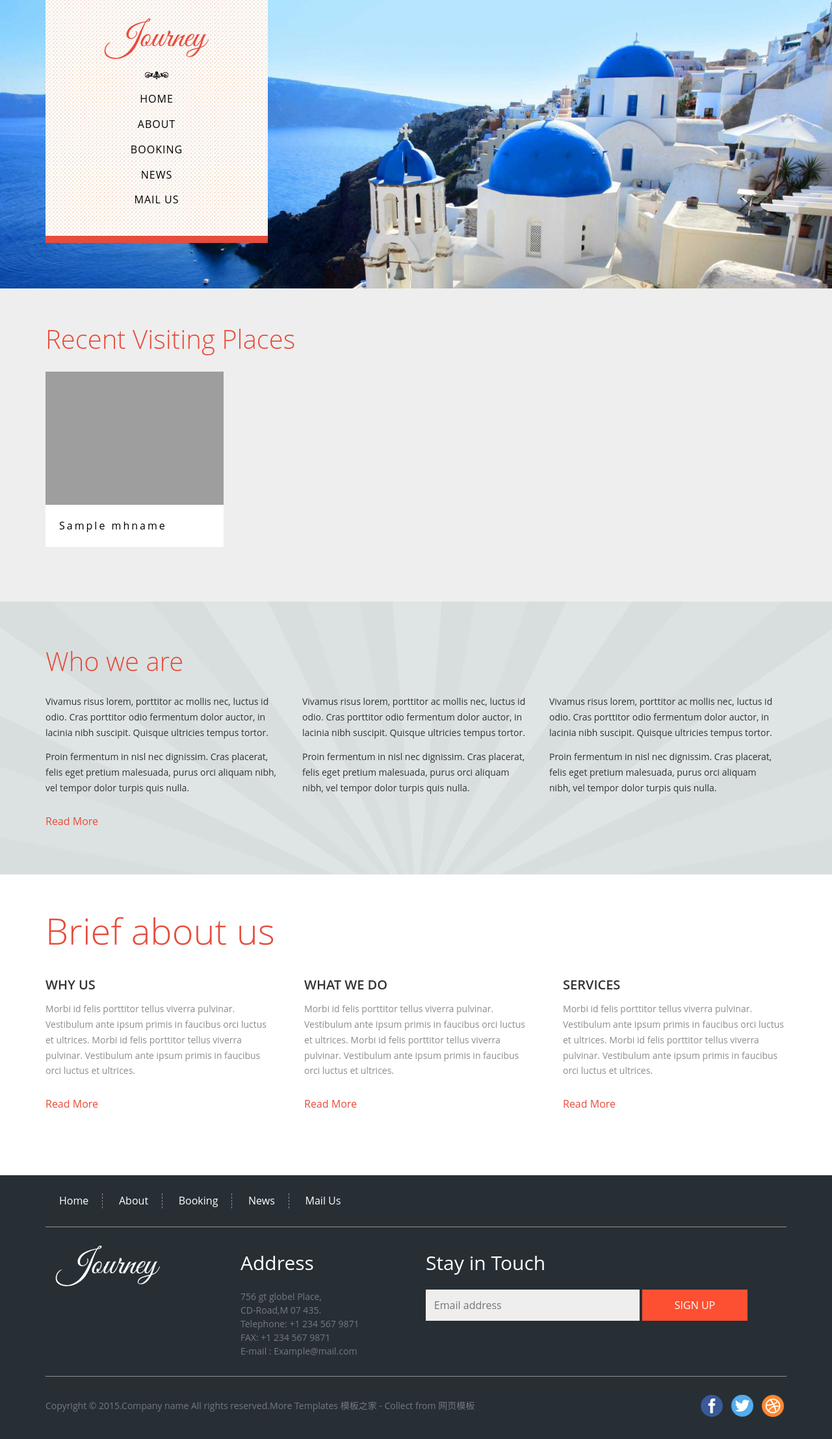
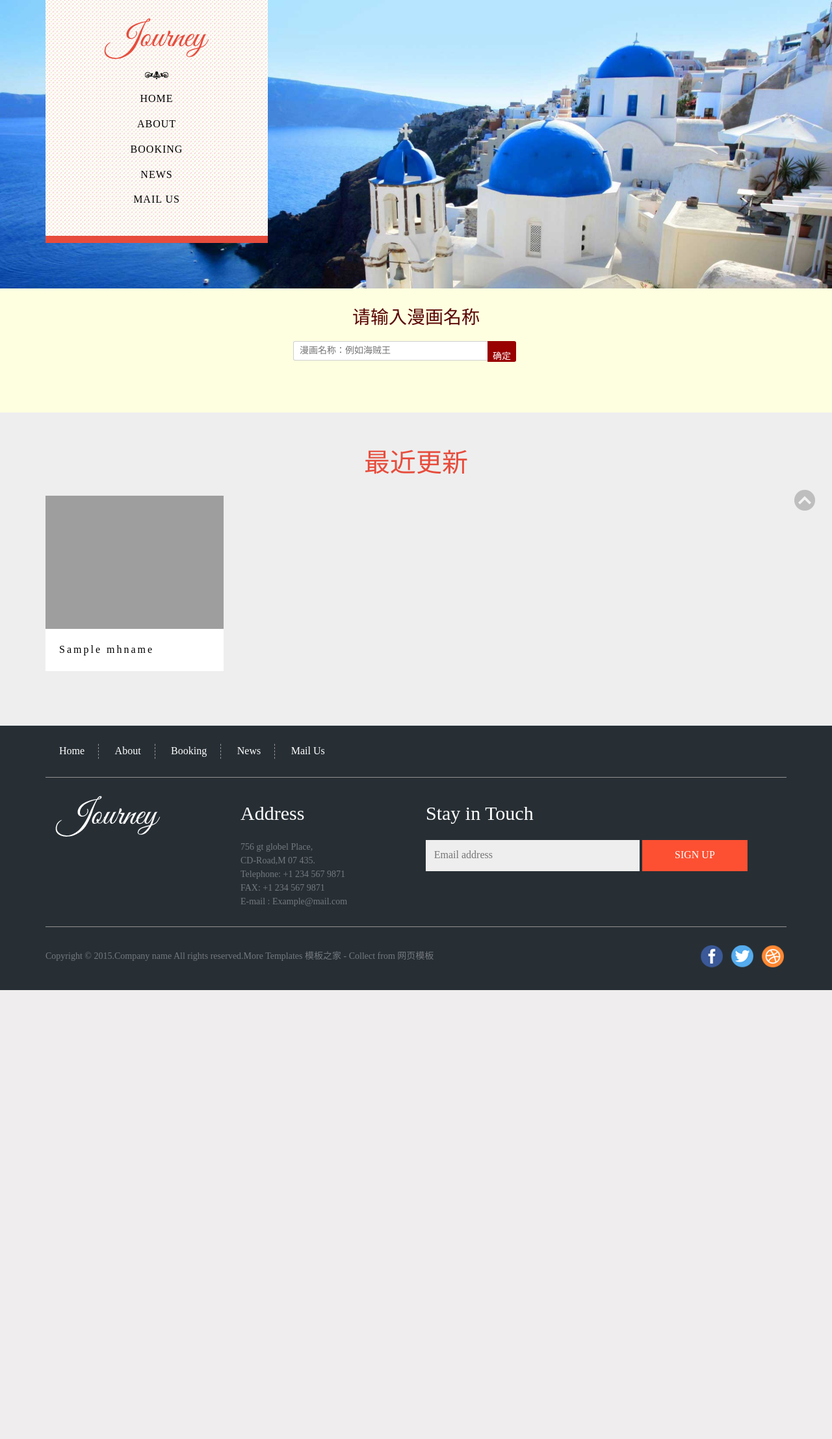
Before and after one commit to zengaorong/yahaha, a Flask app: page /manhua/index in a window 1280 px wide. Shown: the whole page at 65% size. After the commit the page ends 1524 px from the top, so only its background shows below. Run offline with Flask 2, Linux system fonts and the light colour scheme; tables that the repository leaves empty hold one stand-in row (values such as "Sample post"); some libraries are stand-ins or nearby versions; grey boxes are pictures that could not be loaded.

Commit message:
更换系统后测试

```diff
--- a/app/manhua/views.py
+++ b/app/manhua/views.py
@@ -15,15 +15,21 @@ sys.setdefaultencoding('utf-8')
 # 漫画首页
 @manhua.route('/index',methods=['GET', 'POST'])
 def index():
-    mhlist = Manhua.query.all()
-    return render_template('manhua/index.html',mhlist = mhlist)
+    mhlist = Manhua.query.order_by(Manhua.updata_time.desc()).all()
+
+    if(len(mhlist)>9):
+        showlist = mhlist[0:len(mhlist)-1]
+    else:
+        showlist = mhlist[0:9]
+    return render_template('manhua/index.html',mhlist = showlist)
 
 
 # 漫画章节页面
 @manhua.route('/mhchapter/<mh_id>',methods=['GET', 'POST'])
 def mhchapter(mh_id):
     chapters = Chapter.query.filter_by(mhname_id = mh_id).all()
-    return render_template('manhua/mhchapter.html',chapters = chapters)
+    manhua = Manhua.query.filter_by(id=mh_id).first()
+    return render_template('manhua/mhchapter.html',chapters = chapters,manhua=manhua)
 
 
 
@@ -37,6 +43,17 @@ def readvideo():
     return render_template('manhua/b.html')
 
 
+# 前台展示全部漫画页面
+@manhua.route('/showmhlist', methods=['GET', 'POST'])
+def showmhlist():
+    mhname = request.args.get('mhname', '', type=str)
+    manhua = Manhua.query.filter_by(mhname = mhname ).first()
+
+    # http://127.0.0.1:8083/manhua/mhchapter/c9047140-6928-11e8-a33b-005056c00008
+    return redirect(url_for('manhua.mhchapter',mh_id=manhua.id))
+    #return render_template('manhua/b.html')
+
+
 # 根据章节id查询漫画图片路径
 @manhua.route('/getpicsbyid',methods=['GET', 'POST'])
 def getpics_by_id():
--- a/app/templates/auth/uploadtest.html
+++ b/app/templates/auth/uploadtest.html
@@ -25,7 +25,7 @@
     <script type="text/javascript" src="{{url_for('static', filename='plugin/xialakuang/autocomplete.js')}}"></script>
 
     <script type="text/javascript">
-        var proposals = ['百度1', '百度2', '百度3', '百度4', '百度5', '百度6', '百度7','呵呵呵呵呵呵呵','百度','新浪','a1','a2','a3','a4','b1','b2','b3','b4'];
+        var proposals = [''];
 
         $(document).ready(function(){
             $('#search-form').autocomplete({
--- a/app/templates/chaptercontrol/chapterpicfrom.html
+++ b/app/templates/chaptercontrol/chapterpicfrom.html
@@ -192,7 +192,8 @@
                 success: function (data) {
                     layer.msg('全部图片已经删除，请重新添加', {icon: 1});
 
-                    window.location.href = "../chaptercontrol/chapterfrom?id=a6feec40-4607-11e8-a320-d0577babc88a";
+                   {#chapterpicfrom?id=f0c7e9aa-5aff-11e8-860c-00163e0cf7bc&mhid=434a4e58-5afa-11e8-a742-00163e0cf7bc#}
+                    window.location.href = "../chaptercontrol/chapterfrom?id={{chapter.id}}" + "&mhid={{ chapter.mhname_id }}"  ;
                 },
                 error: function () {
                     layer.alert('上传失败')
--- a/app/templates/manhua/index.html
+++ b/app/templates/manhua/index.html
@@ -22,6 +22,12 @@ Smartphone Compatible web template, free webdesigns for Nokia, Samsung, LG, Sony
 <!-- start-smoth-scrolling -->
 <script type="text/javascript" src="{{url_for('static', filename='js/move-top.js')}}"></script>
 <script type="text/javascript" src="{{url_for('static', filename='js/easing.js')}}"></script>
+
+    <link rel="stylesheet" href="{{url_for('static', filename='plugin/xialakuang/autocomplete.css')}}">
+    <link rel="stylesheet" href="{{url_for('static', filename='plugin/xialakuang/style.css')}}">
+
+    <script type="text/javascript" src="{{url_for('static', filename='plugin/xialakuang/jquery.js')}}"> </script>
+    <script type="text/javascript" src="{{url_for('static', filename='plugin/xialakuang/autocomplete.js')}}"></script>
 <script type="text/javascript">
 			jQuery(document).ready(function($) {
 				$(".scroll").click(function(event){
@@ -29,7 +35,24 @@ Smartphone Compatible web template, free webdesigns for Nokia, Samsung, LG, Sony
 					$('html,body').animate({scrollTop:$(this.hash).offset().top},1000);
 				});
 			});
-		</script>
+</script>
+
+<script type="text/javascript">
+    var proposals = [''];
+
+    $(document).ready(function(){
+        $('#search-form').autocomplete({
+            hints: proposals,
+            width: 300,
+            height: 30,
+            onSubmit: function(text){
+                {#$('#message').html('Selected: <b>' + text + '</b>');#}
+                window.location.href = "../manhua/showmhlist?mhname=" + text  ;
+            }
+        });
+    });
+</script>
+
 		<!-- start-smoth-scrolling -->
 </head>
 	<body>
@@ -68,11 +91,20 @@ Smartphone Compatible web template, free webdesigns for Nokia, Samsung, LG, Sony
 		</div>
 		<!-- //header -->
 		<!-- banner-grids -->
+
+        <div id="demo">
+            <div class="wrapper">
+                <h3>请输入漫画名称</h3>
+                <div id="search-form"></div>
+                <div id="message"></div>
+            </div>
+        </div>
+
 		<div class="banner-grids">
 			<!-- container -->
 			<div class="container">
 				<div class="banner-grid-info">
-					<h3>Recent Visiting Places</h3>
+					<h3>最近更新</h3>
 				</div>
 				<div class="top-grids">
 
@@ -97,69 +129,69 @@ Smartphone Compatible web template, free webdesigns for Nokia, Samsung, LG, Sony
         <div class="copyrights">Collect from <a href="http://www.cssmoban.com/" >网页模板</a></div>
 		<!-- //banner-grids -->
 		<!-- who -->
-		<div class="who">
-			<!-- container -->
-			<div class="container">
-				<div class="who-info">
-					<h3>Who we are</h3>
-					<div class="who-grids">
-						<div class="col-md-4 who-grid">
-							<p>Vivamus risus lorem, porttitor ac mollis nec, luctus id odio. Cras porttitor odio fermentum dolor auctor, in lacinia nibh suscipit. Quisque ultricies tempus tortor. <span>Proin fermentum in nisl nec dignissim. Cras placerat, felis eget pretium malesuada, purus orci aliquam nibh, vel tempor dolor turpis quis nulla.</span></p>
-						</div>
-						<div class="col-md-4 who-grid">
-							<p>Vivamus risus lorem, porttitor ac mollis nec, luctus id odio. Cras porttitor odio fermentum dolor auctor, in lacinia nibh suscipit. Quisque ultricies tempus tortor. <span>Proin fermentum in nisl nec dignissim. Cras placerat, felis eget pretium malesuada, purus orci aliquam nibh, vel tempor dolor turpis quis nulla.</span></p>
-						</div>
-						<div class="col-md-4 who-grid">
-							<p>Vivamus risus lorem, porttitor ac mollis nec, luctus id odio. Cras porttitor odio fermentum dolor auctor, in lacinia nibh suscipit. Quisque ultricies tempus tortor. <span>Proin fermentum in nisl nec dignissim. Cras placerat, felis eget pretium malesuada, purus orci aliquam nibh, vel tempor dolor turpis quis nulla.</span></p>
-						</div>
-						<div class="clearfix"> </div>
-					</div>
-					<div class="who-button">
-						<a href="#">Read More</a>
-					</div>
-				</div>
-			</div>
-			<!-- //container -->
-		</div>
+{#		<div class="who">#}
+{#			<!-- container -->#}
+{#			<div class="container">#}
+{#				<div class="who-info">#}
+{#					<h3>Who we are</h3>#}
+{#					<div class="who-grids">#}
+{#						<div class="col-md-4 who-grid">#}
+{#							<p>Vivamus risus lorem, porttitor ac mollis nec, luctus id odio. Cras porttitor odio fermentum dolor auctor, in lacinia nibh suscipit. Quisque ultricies tempus tortor. <span>Proin fermentum in nisl nec dignissim. Cras placerat, felis eget pretium malesuada, purus orci aliquam nibh, vel tempor dolor turpis quis nulla.</span></p>#}
+{#						</div>#}
+{#						<div class="col-md-4 who-grid">#}
+{#							<p>Vivamus risus lorem, porttitor ac mollis nec, luctus id odio. Cras porttitor odio fermentum dolor auctor, in lacinia nibh suscipit. Quisque ultricies tempus tortor. <span>Proin fermentum in nisl nec dignissim. Cras placerat, felis eget pretium malesuada, purus orci aliquam nibh, vel tempor dolor turpis quis nulla.</span></p>#}
+{#						</div>#}
+{#						<div class="col-md-4 who-grid">#}
+{#							<p>Vivamus risus lorem, porttitor ac mollis nec, luctus id odio. Cras porttitor odio fermentum dolor auctor, in lacinia nibh suscipit. Quisque ultricies tempus tortor. <span>Proin fermentum in nisl nec dignissim. Cras placerat, felis eget pretium malesuada, purus orci aliquam nibh, vel tempor dolor turpis quis nulla.</span></p>#}
+{#						</div>#}
+{#						<div class="clearfix"> </div>#}
+{#					</div>#}
+{#					<div class="who-button">#}
+{#						<a href="#">Read More</a>#}
+{#					</div>#}
+{#				</div>#}
+{#			</div>#}
+{#			<!-- //container -->#}
+{#		</div>#}
 		<!-- //who -->
 		<!-- before -->
-		<div class="before">
-			<!-- container -->
-			<div class="container">
-				<h2>Brief about us</h2>
-				<div class="before-grids">
-					<div class="before-grid">
-						<h3>Why us</h3>
-						<p>Morbi id felis porttitor tellus viverra pulvinar. Vestibulum ante ipsum primis in faucibus orci luctus et ultrices.
-							Morbi id felis porttitor tellus viverra pulvinar. Vestibulum ante ipsum primis in faucibus orci luctus et ultrices.
-						</p>
-						<div class="who-button">
-							<a href="#">Read More</a>
-						</div>
-					</div>
-					<div class="before-grid">
-						<h3>What we do</h3>
-						<p>Morbi id felis porttitor tellus viverra pulvinar. Vestibulum ante ipsum primis in faucibus orci luctus et ultrices.
-							Morbi id felis porttitor tellus viverra pulvinar. Vestibulum ante ipsum primis in faucibus orci luctus et ultrices.
-						</p>
-						<div class="who-button">
-							<a href="#">Read More</a>
-						</div>
-					</div>
-					<div class="before-grid">
-						<h3>Services</h3>
-						<p>Morbi id felis porttitor tellus viverra pulvinar. Vestibulum ante ipsum primis in faucibus orci luctus et ultrices.
-							Morbi id felis porttitor tellus viverra pulvinar. Vestibulum ante ipsum primis in faucibus orci luctus et ultrices.
-						</p>
-						<div class="who-button">
-							<a href="#">Read More</a>
-						</div>
-					</div>
-					<div class="clearfix"> </div>
-				</div>
-			</div>
-			<!-- //container -->
-		</div>
+{#		<div class="before">#}
+{#			<!-- container -->#}
+{#			<div class="container">#}
+{#				<h2>Brief about us</h2>#}
+{#				<div class="before-grids">#}
+{#					<div class="before-grid">#}
+{#						<h3>Why us</h3>#}
+{#						<p>Morbi id felis porttitor tellus viverra pulvinar. Vestibulum ante ipsum primis in faucibus orci luctus et ultrices.#}
+{#							Morbi id felis porttitor tellus viverra pulvinar. Vestibulum ante ipsum primis in faucibus orci luctus et ultrices.#}
+{#						</p>#}
+{#						<div class="who-button">#}
+{#							<a href="#">Read More</a>#}
+{#						</div>#}
+{#					</div>#}
+{#					<div class="before-grid">#}
+{#						<h3>What we do</h3>#}
+{#						<p>Morbi id felis porttitor tellus viverra pulvinar. Vestibulum ante ipsum primis in faucibus orci luctus et ultrices.#}
+{#							Morbi id felis porttitor tellus viverra pulvinar. Vestibulum ante ipsum primis in faucibus orci luctus et ultrices.#}
+{#						</p>#}
+{#						<div class="who-button">#}
+{#							<a href="#">Read More</a>#}
+{#						</div>#}
+{#					</div>#}
+{#					<div class="before-grid">#}
+{#						<h3>Services</h3>#}
+{#						<p>Morbi id felis porttitor tellus viverra pulvinar. Vestibulum ante ipsum primis in faucibus orci luctus et ultrices.#}
+{#							Morbi id felis porttitor tellus viverra pulvinar. Vestibulum ante ipsum primis in faucibus orci luctus et ultrices.#}
+{#						</p>#}
+{#						<div class="who-button">#}
+{#							<a href="#">Read More</a>#}
+{#						</div>#}
+{#					</div>#}
+{#					<div class="clearfix"> </div>#}
+{#				</div>#}
+{#			</div>#}
+{#			<!-- //container -->#}
+{#		</div>#}
 		<!-- //before -->
 		<!-- footer -->
 		<div class="footer">
@@ -216,21 +248,21 @@ Smartphone Compatible web template, free webdesigns for Nokia, Samsung, LG, Sony
 			<!-- //container -->
 		</div>
 		<!-- //footer -->
-		<script type="text/javascript">
-									$(document).ready(function() {
-										/*
-										var defaults = {
-								  			containerID: 'toTop', // fading element id
-											containerHoverID: 'toTopHover', // fading element hover id
-											scrollSpeed: 1200,
-											easingType: 'linear'
-								 		};
-										*/
-
-										$().UItoTop({ easingType: 'easeOutQuart' });
-
-									});
-								</script>
+{#		<script type="text/javascript">#}
+{#									$(document).ready(function() {#}
+{#										/*#}
+{#										var defaults = {#}
+{#								  			containerID: 'toTop', // fading element id#}
+{#											containerHoverID: 'toTopHover', // fading element hover id#}
+{#											scrollSpeed: 1200,#}
+{#											easingType: 'linear' #}
+{#								 		};#}
+{#										*/#}
+{#										#}
+{#										$().UItoTop({ easingType: 'easeOutQuart' });#}
+{#										#}
+{#									});#}
+{#								</script>#}
 									<a href="#" id="toTop" style="display: block;"> <span id="toTopHover" style="opacity: 1;"> </span></a>
 	<!-- content-Get-in-touch -->
 	</body>
```
Also changed, not shown: app/templates/_posts.html (+8 -8 lines), app/templates/chaptercontrol/_chapterpost.html (+11 -11 lines), app/templates/chaptercontrol/chapterfrom.html (+18 -18 lines), app/templates/manhua/mhchapter.html (+7 -4 lines), app/templates/mhcontrol/backfrom.html (+22 -22 lines), app/static/plugin/xialakuang/autocomplete.js.
